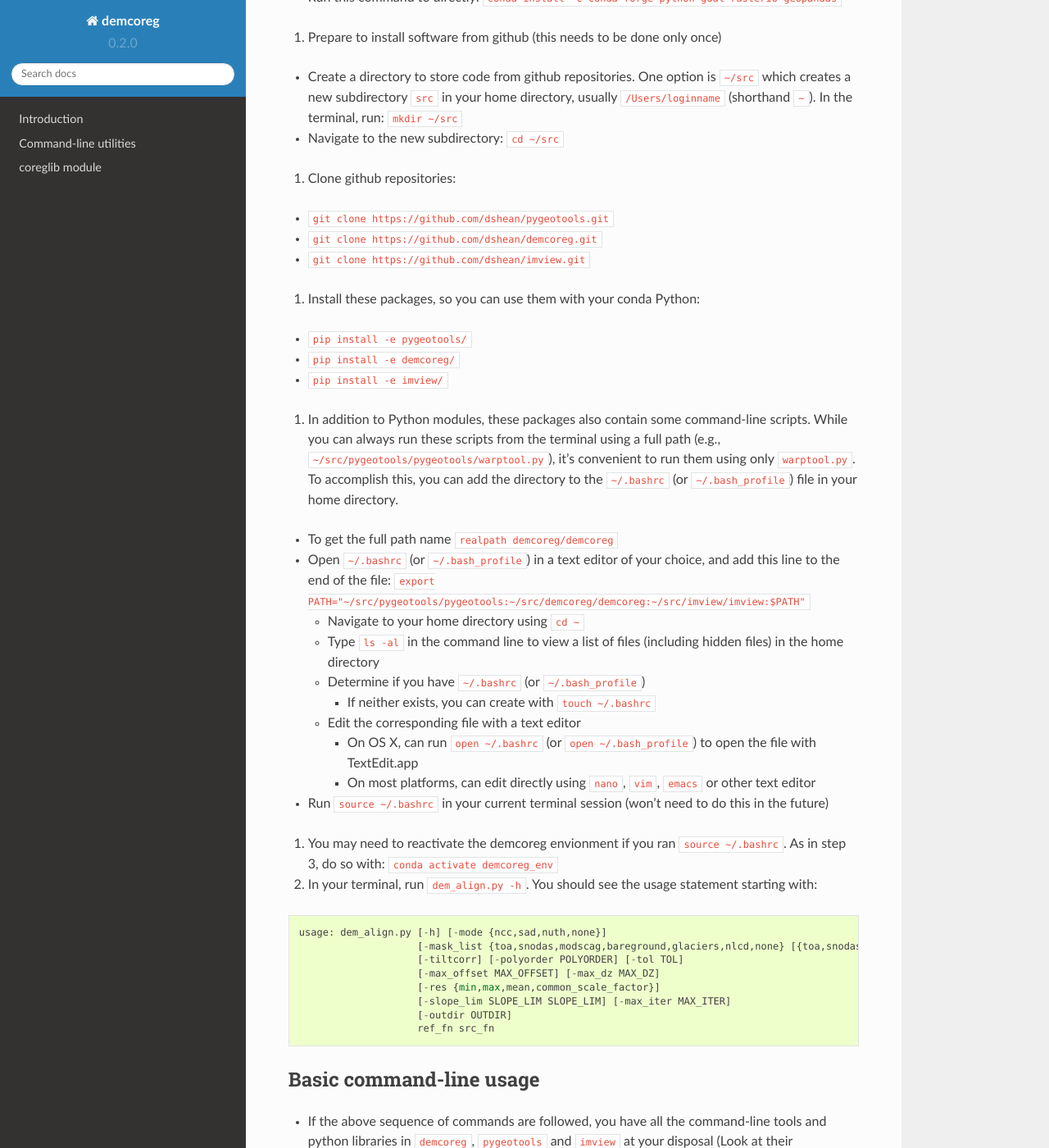
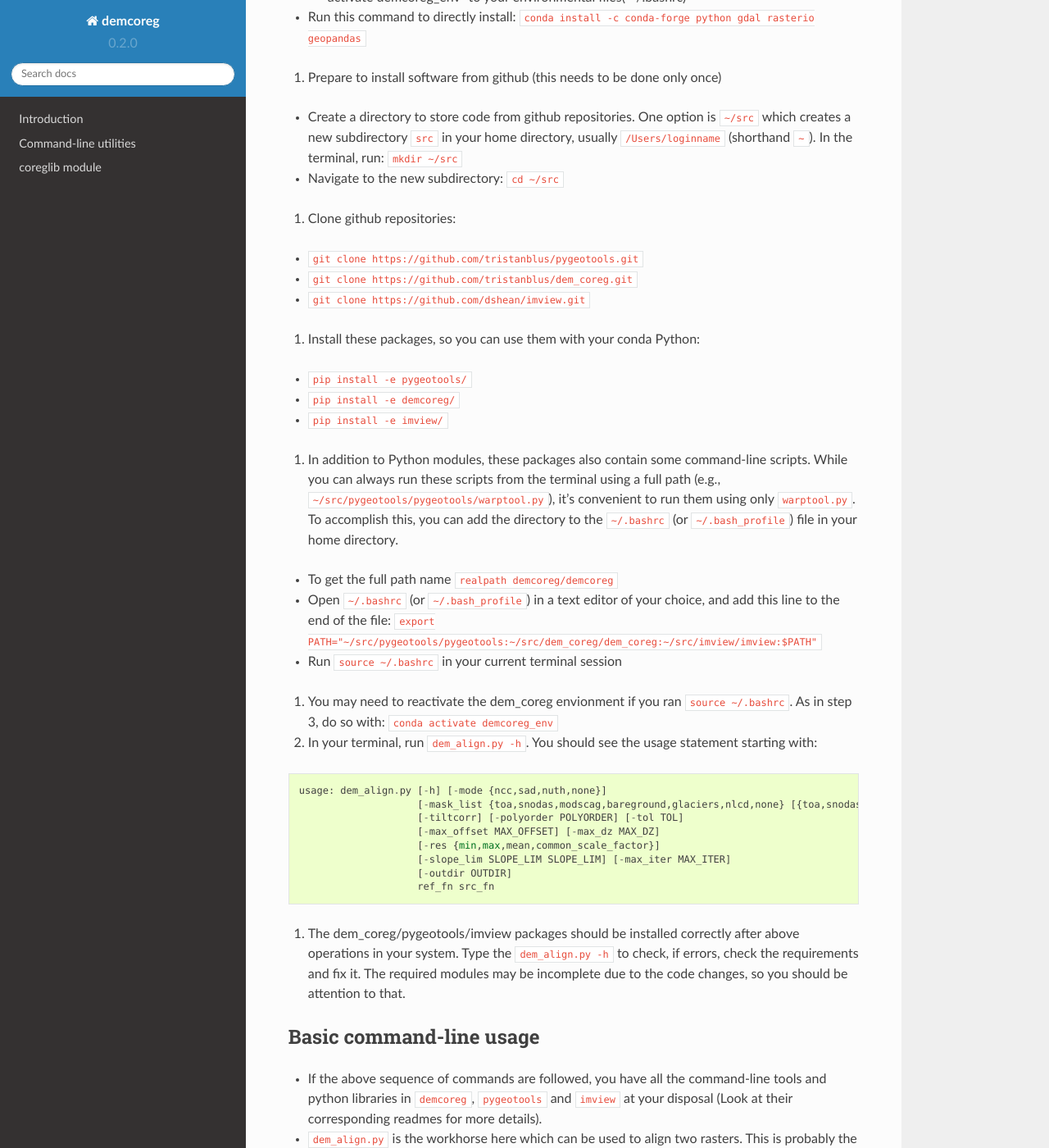
Before and after one commit to TristanBlus/dem_coreg, a Sphinx documentation site: the page built from docs/install_guide_for_beginers.md, in a window 1280 px wide and 1400 px high, scrolled down 795 px. Shown: the whole window at 82% size. Built offline with Sphinx 7.4.7 and the Read the Docs theme 2.0.0, drawn with Linux system fonts in a browser that asks for light colours; some of the changed text lies outside the part shown.

Commit message:
Update and rename beginners_doc.md to install_guide_for_beginers.md

````diff
--- a/docs/beginners_doc.md
+++ b/docs/install_guide_for_beginers.md
@@ -1,9 +1,9 @@
 # Python/Bash Beginner's guide to dem_coreg
 
-The demcoreg README.md provides a basic overview of installation and usage for users with basic Python, bash, and git/github proficiency.  This document is intended to provide additional support for new users of these tools, who often need to co-register two DEMs for a relatively limited application, without all of the advanced options.
+The dem_coreg README.md provides a basic overview of installation and usage for users with basic Python, bash, and git/github proficiency.  This document is intended to provide additional support for new users of these tools, who often need to co-register two DEMs for a relatively limited application, without all of the advanced options.
 
 ## Operating System
-- The intructions below are for a \*nix machine (Linux or Mac OS X).
+- The intructions below are for a \*nix machine (Linux).
 - For Windows, we reccomend that you install [Ubuntu subsystem for Windows](https://docs.microsoft.com/en-us/windows/wsl/install-win10) and then follow the instructions below. Since you're using a linux subsystem, you want to use miniconda for linux in the first installation step (not Windows).
 
 ## Installation
@@ -12,14 +12,14 @@ The demcoreg README.md provides a basic overview of installation and usage for u
 3. Create and activate a Python environment called demcoreg_env with necessary packages installed or directly install the requirements:
   - Run this command to create an environment: `conda create -c conda-forge -n demcoreg_env python=3.8 gdal rasterio geopandas`
   - After this completes, the new environment must be "activated". You can do this with: `conda activate demcoreg_env`
-    - *Note: you will need to activate each time you start a new terminal session*
-  - Run this command to directly: `conda install -c conda-forge python gdal rasterio geopandas`
+    - *Note: you will need to activate each time you start a new terminal session*, or add "conda activate demcoreg_env" to your environmental files( ~/.bashrc)
+  - Run this command to directly install: `conda install -c conda-forge python gdal rasterio geopandas`
 4. Prepare to install software from github (this needs to be done only once)
   - Create a directory to store code from github repositories. One option is `~/src` which creates a new subdirectory `src` in your home directory, usually `/Users/loginname` (shorthand `~`). In the terminal, run: `mkdir ~/src`
   - Navigate to the new subdirectory: `cd ~/src`
 5. Clone github repositories:
-  - `git clone https://github.com/dshean/pygeotools.git`
-  - `git clone https://github.com/dshean/demcoreg.git`
+  - `git clone https://github.com/tristanblus/pygeotools.git`
+  - `git clone https://github.com/tristanblus/dem_coreg.git`
   - `git clone https://github.com/dshean/imview.git`
 6. Install these packages, so you can use them with your conda Python:
   - `pip install -e pygeotools/`
@@ -27,16 +27,9 @@ The demcoreg README.md provides a basic overview of installation and usage for u
   - `pip install -e imview/`
 7. In addition to Python modules, these packages also contain some command-line scripts.  While you can always run these scripts from the terminal using a full path (e.g., `~/src/pygeotools/pygeotools/warptool.py`), it's convenient to run them using only `warptool.py`. To accomplish this, you can add the directory to the `~/.bashrc` (or `~/.bash_profile`) file in your home directory.
   - To get the full path name `realpath demcoreg/demcoreg`
-  - Open `~/.bashrc` (or `~/.bash_profile`) in a text editor of your choice, and add this line to the end of the file: `export PATH="~/src/pygeotools/pygeotools:~/src/demcoreg/demcoreg:~/src/imview/imview:$PATH"`
-    - Navigate to your home directory using `cd ~`
-    - Type `ls -al` in the command line to view a list of files (including hidden files) in the home directory
-    - Determine if you have `~/.bashrc` (or `~/.bash_profile`)
-      - If neither exists, you can create with `touch ~/.bashrc`
-    - Edit the corresponding file with a text editor
-      - On OS X, can run `open ~/.bashrc` (or `open ~/.bash_profile`) to open the file with TextEdit.app
-      - On most platforms, can edit directly using `nano`, `vim`, `emacs` or other text editor
-  - Run `source ~/.bashrc` in your current terminal session (won't need to do this in the future)
-8. You may need to reactivate the demcoreg envionment if you ran `source ~/.bashrc`. As in step 3, do so with: `conda activate demcoreg_env`
+  - Open `~/.bashrc` (or `~/.bash_profile`) in a text editor of your choice, and add this line to the end of the file: `export PATH="~/src/pygeotools/pygeotools:~/src/dem_coreg/dem_coreg:~/src/imview/imview:$PATH"`
+  - Run `source ~/.bashrc` in your current terminal session
+8. You may need to reactivate the dem_coreg envionment if you ran `source ~/.bashrc`. As in step 3, do so with: `conda activate demcoreg_env`
 9. In your terminal, run `dem_align.py -h`.  You should see the usage statement starting with:
 ```
 usage: dem_align.py [-h] [-mode {ncc,sad,nuth,none}]
@@ -48,6 +41,7 @@ usage: dem_align.py [-h] [-mode {ncc,sad,nuth,none}]
                     [-outdir OUTDIR]
                     ref_fn src_fn
 ```
+10. The dem_coreg/pygeotools/imview packages should be installed correctly after above operations in your system. Type the `dem_align.py -h` to check, if errors, check the requirements and fix it. The required modules may be incomplete due to the code changes, so you should be attention to that.
 
 ## Basic command-line usage
 - If the above sequence of commands are followed, you have all the command-line tools and python libraries in `demcoreg`, `pygeotools` and `imview` at your disposal (Look at their corresponding readmes for more details).
````
